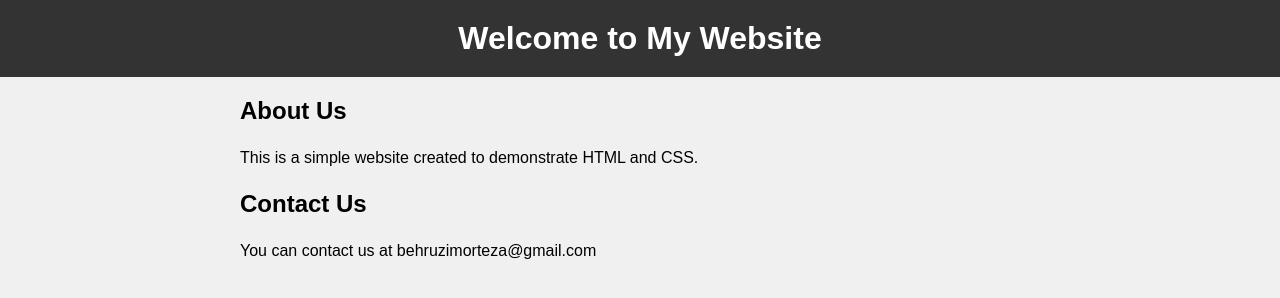
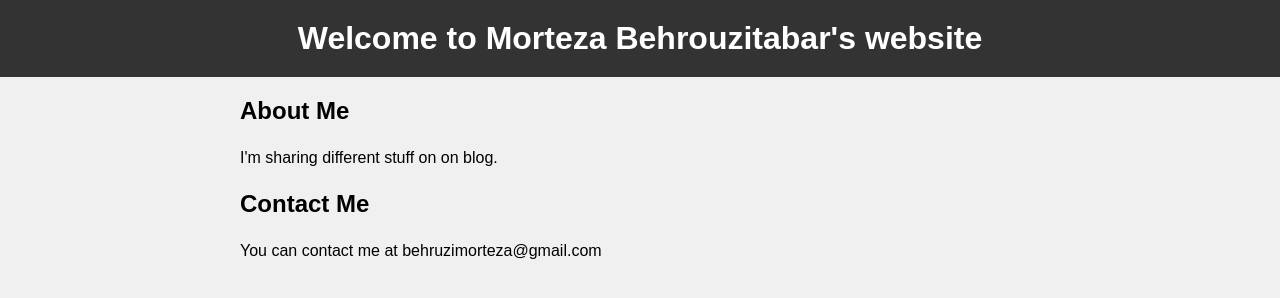
Before and after one commit to mortezabt/Mortezabt, a plain HTML site: page index.html in a window 1280 px wide. Drawn offline with Linux system fonts and the light colour scheme.

Commit message:
Update index.html

```diff
--- a/index.html
+++ b/index.html
@@ -32,13 +32,13 @@
 </head>
 <body>
     <header>
-        <h1>Welcome to My Website</h1>
+        <h1>Welcome to Morteza Behrouzitabar's website</h1>
     </header>
     <div class="container">
-        <h2>About Us</h2>
-        <p>This is a simple website created to demonstrate HTML and CSS.</p>
-        <h2>Contact Us</h2>
-        <p>You can contact us at behruzimorteza@gmail.com</p>
+        <h2>About Me</h2>
+        <p>I'm sharing different stuff on on blog.</p>
+        <h2>Contact Me</h2>
+        <p>You can contact me at behruzimorteza@gmail.com</p>
     </div>
 </body>
 </html>
```
